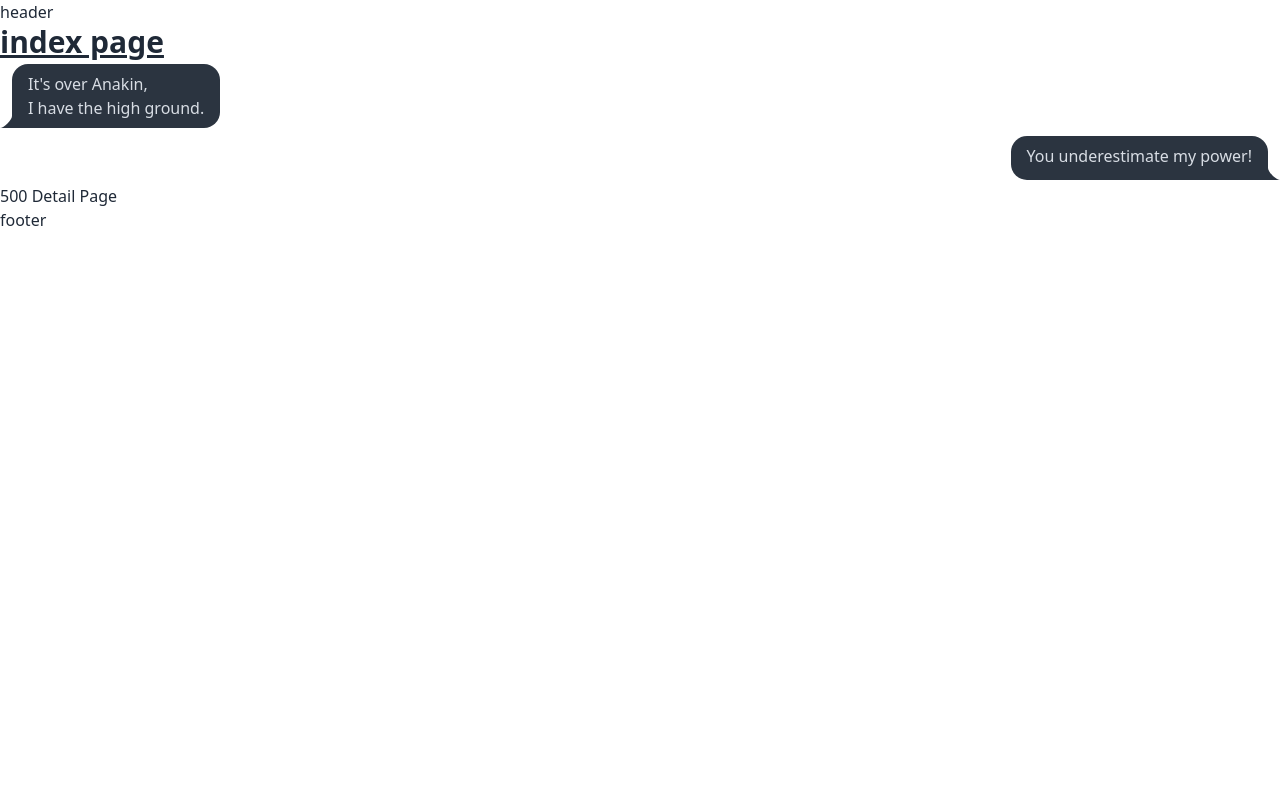
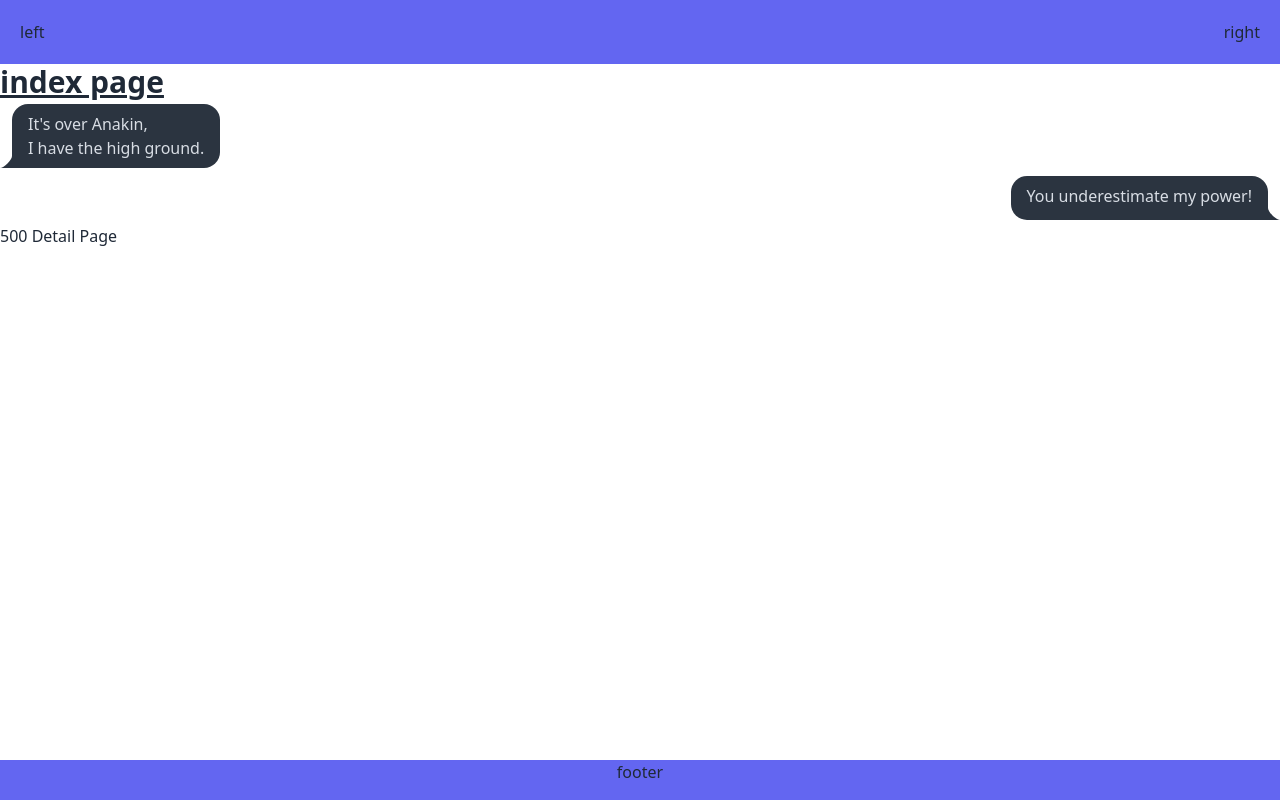
Before and after one commit to stefan-ysh/t-lab, a Nuxt app: page / in a window 1280 px wide. Built offline with nearby package versions, Linux system fonts and the light colour scheme.

Commit message:
add header and footer layout file

```diff
--- a/app.vue
+++ b/app.vue
@@ -1,8 +1,14 @@
 <template>
   <!-- 布局出口 -->
   <NuxtLayout name="default">
+    <template #header>
+      <default-header />
+    </template>
     <!-- 路由出口 -->
     <nuxt-page />
+    <template #footer>
+      <default-footer />
+    </template>
   </NuxtLayout>
 </template>
 <script setup lang="ts">
--- /dev/null
+++ b/components/default-footer.vue
@@ -0,0 +1,5 @@
+<template>
+    <div class="w-full text-center fixed bottom-0 h-10 bg-indigo-500">
+        footer
+    </div>
+</template>
--- /dev/null
+++ b/components/default-header.vue
@@ -0,0 +1,6 @@
+<template>
+    <div class="flex justify-between p-5  bg-indigo-500">
+        <div>left</div>
+        <div>right</div>
+    </div>
+</template>
--- a/layouts/default.vue
+++ b/layouts/default.vue
@@ -1,9 +1,7 @@
 <template>
     <div>
-        header
-    </div>
-    <slot />
-    <div>
-        footer
+        <slot name="header" />
+        <slot />
+        <slot name="footer" />
     </div>
 </template>
```
